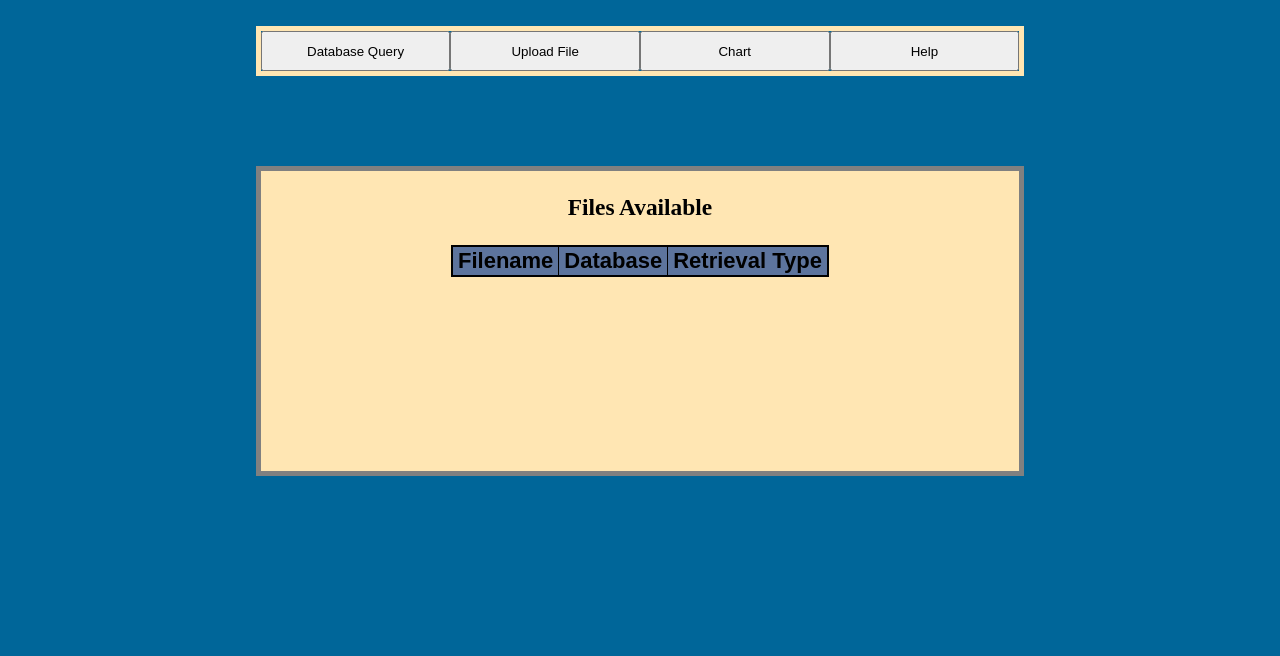
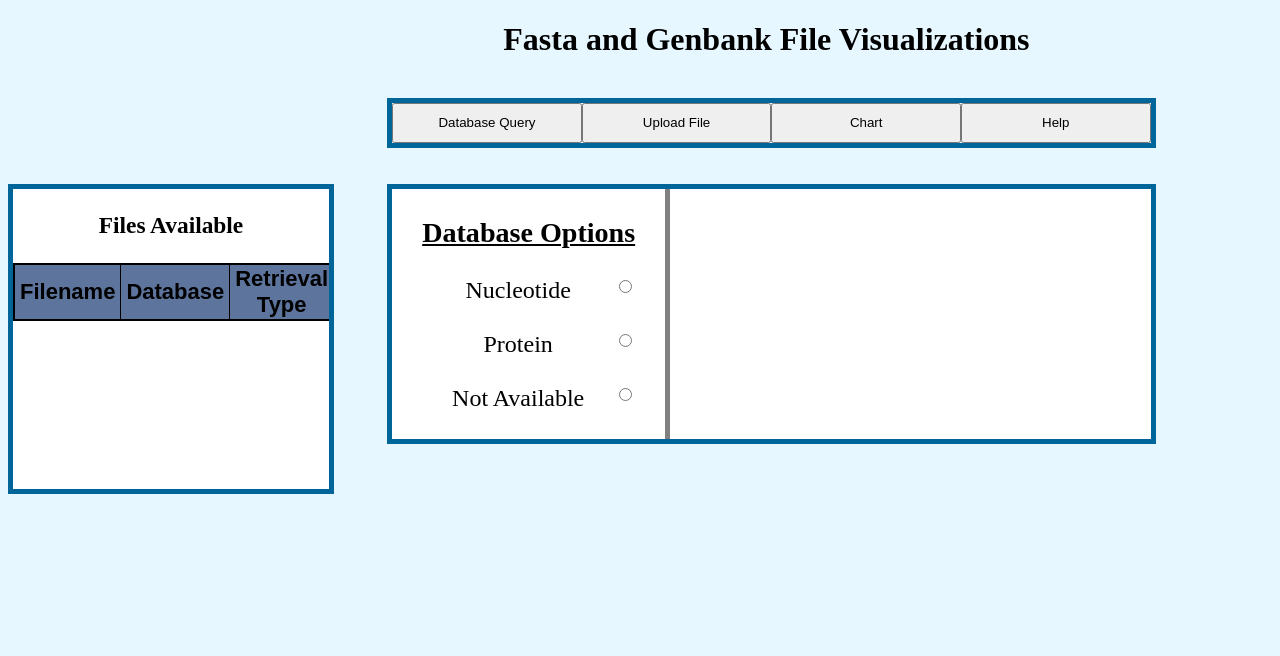
Before and after one commit to mankek/BioPython-Fun, a Flask app: page / in a window 1280 px wide. Shown: the top 656 px of the page. Run offline with Flask 2, Linux system fonts and the light colour scheme; lists and menus that the app fills with data are empty.

Commit message:
front-end changes

```diff
--- a/App/static/BioP_index.css
+++ b/App/static/BioP_index.css
@@ -1,5 +1,11 @@
 body {
-    background-color: #006699;
+    background-color: #e6f7ff;
+}
+
+#header {
+    width: 60%;
+    margin-left: 30%;
+    text-align: center;
 }
 
 #query_btn, #upload_btn, #help_btn, #chart_btn {
@@ -12,31 +18,70 @@
 #retrieval {
     width: 60%;
     height: 40px;
+    margin-left: 30%;
+    border: 5px solid #006699;
+}
+
+#files {
+    float: left;
+    width: 25%;
+    height: 300px;
+    background-color: white;
+    font-size: 20px;
+    text-align: center;
+    overflow: auto;
+    border: 5px solid #006699;
+}
+
+table {
+    border-collapse: collapse;
     margin: auto;
-    border: 5px solid #ffe6b3;
 }
+th {
+    border: 1px solid black;
+    padding-left: 5px;
+    padding-right: 5px;
+    font-size: 22px;
+    background-color: #5D749D;
+}
+tr {
+    font-family: Arial, Helvetica, sans-serif;
+    border: 2px solid black;
+    text-align:center;
+}
+td {
+    background-color: #9fadc6;
+    border: 1px solid black;
+    font-size: 20px;
+}
+
 
 #query {
     display: none;
-    padding-right: 15px;
     width: 60%;
-    height: 200px;
-    background-color: #ffe6b3;
-    margin: auto;
+    height: 250px;
+    background-color: white;
+    margin-left: 30%;
     font-size: 20px;
-    border: 5px solid grey;
+    border: 5px solid #006699;
     overflow: auto;
+    font-size: 24px;
 }
 
 #left {
-    padding-left: 15px;
-    padding-right: 15px;
+    padding-left: 30px;
+    padding-right: 30px;
     position: relative;
     float: left;
-    height: 200px;
+    height: 250px;
     overflow: auto;
     text-align: center;
     border-right: 5px solid grey;
+}
+#right {
+    padding-left: 30px;
+    position: relative;
+    float: left;
 }
 
 label {
@@ -44,7 +89,8 @@
 }
 
 .forms {
-    float: right;
+    float: left;
+    font-size: 20px;
 }
 
 .radio_q {
@@ -52,31 +98,44 @@
 }
 
 #upload {
-    display: none;
+    display: block;
     width: 60%;
-    height: 200px;
-    background-color: #ffe6b3;
-    margin: auto;
-    font-size: 20px;
+    height: 250px;
+    background-color: white;
+    margin-left: 30%;
+    font-size: 24px;
     text-align: center;
     overflow: auto;
-    border: 5px solid grey;
-    padding-right: 15px;
+    border: 5px solid #006699;
 }
 
 #left2 {
-    padding-left: 15px;
-    padding-right: 15px;
+    padding-left: 30px;
+    padding-right: 30px;
     position: relative;
     float: left;
-    height: 200px;
+    height: 250px;
     overflow: auto;
     text-align: center;
     border-right: 5px solid grey;
 }
 
+#right2 {
+    padding-left: 30px;
+    position: relative;
+    float: left;
+}
+
+label{
+    float: left;
+    padding-right: 5px;
+    font-family: Arial;
+}
+
 input[type=file] {
     background-color: white;
+    float: left;
+    font-family: Arial;
 }
 
 #chart {
@@ -113,36 +172,3 @@
     border: 5px solid grey;
     padding-right: 15px;
 }
-
-#files {
-    width: 60%;
-    height: 300px;
-    background-color: #ffe6b3;
-    margin: auto;
-    font-size: 20px;
-    text-align: center;
-    overflow: auto;
-    border: 5px solid grey;
-}
-
-table {
-    border-collapse: collapse;
-    margin: auto;
-}
-th {
-    border: 1px solid black;
-    padding-left: 5px;
-    padding-right: 5px;
-    font-size: 22px;
-    background-color: #5D749D;
-}
-tr {
-    font-family: Arial, Helvetica, sans-serif;
-    border: 2px solid black;
-    text-align:center;
-}
-td {
-    background-color: #9fadc6;
-    border: 1px solid black;
-    font-size: 20px;
-}
--- a/App/templates/index.html
+++ b/App/templates/index.html
@@ -31,6 +31,10 @@
         <option value="Amino Acid Composition"></option>
     </datalist>
 
+    <div id="header">
+        <h1>Fasta and Genbank File Visualizations</h1>
+    </div>
+
     <br>
     <div id="retrieval">
         <button id="query_btn" type="button">Database Query</button>
@@ -39,34 +43,60 @@
         <button id="help_btn" type="button">Help</button>
     </div>
     <br><br>
+    <div id="files">
+        <h3>Files Available</h3>
+        <table>
+            <tr>
+                <th>Filename</th>
+                <th>Database</th>
+                <th>Retrieval Type</th>
+            </tr>
+            {% if files.keys() %}
+                {% for key in files.keys() %}
+                <tr>
+                    <td>{{ key }}</td>
+                    <td>{{ files[key]["db"] }}</td>
+                    <td>{{ files[key]["rettype"] }}</td>
+                </tr>
+                {% endfor %}
+            {% endif %}
+        </table>
+        <br>
+    </div>
     <div id="query">
         <form action="/query" id="query_form" method="post">
             <div id="left">
                 <h3 style="text-decoration: underline">Database Options</h3>
-                <input type="radio" name="database" value="nuccore" id="nuccore" class="radio_q"> Nucleotide<br>
+                <input type="radio" name="database" value="nuccore" id="nuccore" class="radio_q" required> Nucleotide<br><br>
                 <input type="radio" name="database" value="protein" id="protein" class="radio_q"> Protein<br>
                 <!--<input type="radio" name="database" value="Nucleotide"> Nucleotide<br>-->
             </div>
+            <div id="right">
                 <br>
                 <label>Accession Number: </label>  <input type="text" name="id"><br><br>
                 <label>Retrieval Type: </label>  <input name="type" id="type" autocomplete="off" disabled><br><br>
                 <label>Retrieval Mode is automatically set to "text".</label><br><br>
                 <button name="action" type="submit" value="query" class="forms">Submit</button>
                 <button name="action" type="submit" value="preview" class="forms">Preview</button>
+            </div>
         </form>
     </div>
     <div id="upload">
         <form action="/upload" id="upload_form" method="post">
             <div id="left2">
                 <h3 style="text-decoration: underline">Database Options</h3>
-                <input type="radio" name="database" value="nuccore" id="nuccore2"> Nucleotide<br>
-                <input type="radio" name="database" value="protein"> Protein<br>
-                <input type="radio" name="database" value="NA"> Not Available<br>
+                <input type="radio" name="database" value="nuccore" id="nuccore2" class="radio_q" required> Nucleotide<br><br>
+                <input type="radio" name="database" value="protein" class="radio_q"> Protein<br><br>
+                <input type="radio" name="database" value="NA" class="radio_q"> Not Available<br>
                 <!--<input type="radio" name="Nucleotide" value="Nucleotide"> Nucleotide<br>-->
             </div>
-            <br><br>
-            <label>File: </label><input type="file" name="file"><br><br>
+            <div id="right2">
+                <br>
+                <label>Acceptable extensions: .fasta, .gp, .gb</label><br><br>
+                <label>Files with an incompatible extension will not be available for selection</label><br><br>
+                <label>File:    </label><input type="file" name="file" required><br><br>
                 <button name="action" type="submit" value="upload" class="forms">Submit</button>
+            </div>
         </form>
     </div>
     <div id="help">
@@ -109,25 +139,5 @@
         </form>
     </div>
     <br><br><br>
-    <div id="files">
-        <h3>Files Available</h3>
-        <table>
-            <tr>
-                <th>Filename</th>
-                <th>Database</th>
-                <th>Retrieval Type</th>
-            </tr>
-            {% if files.keys() %}
-                {% for key in files.keys() %}
-                <tr>
-                    <td>{{ key }}</td>
-                    <td>{{ files[key]["db"] }}</td>
-                    <td>{{ files[key]["rettype"] }}</td>
-                </tr>
-                {% endfor %}
-            {% endif %}
-        </table>
-        <br>
-    </div>
 </body>
 </html>
```
Lines whose indentation alone changed are shown as unchanged.
